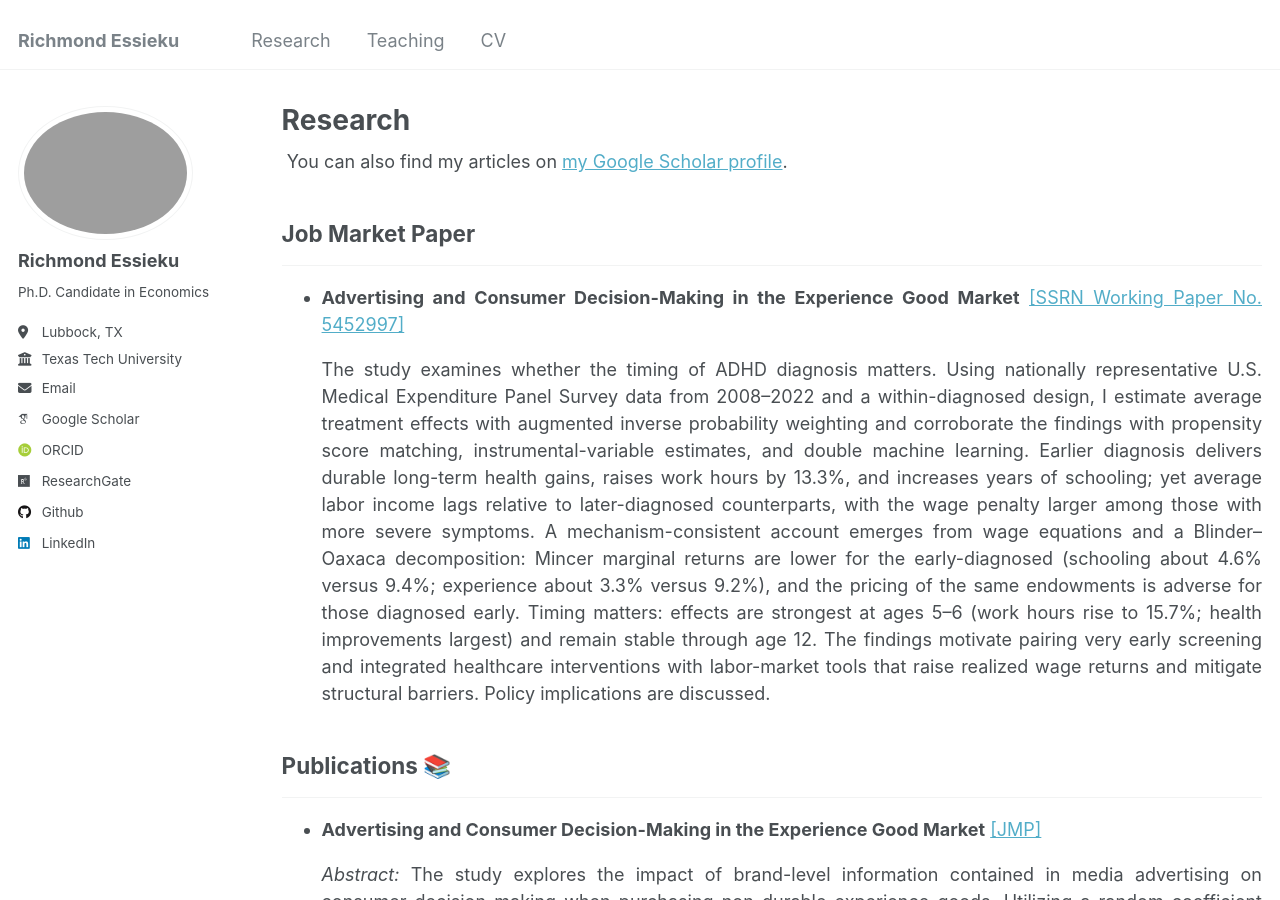
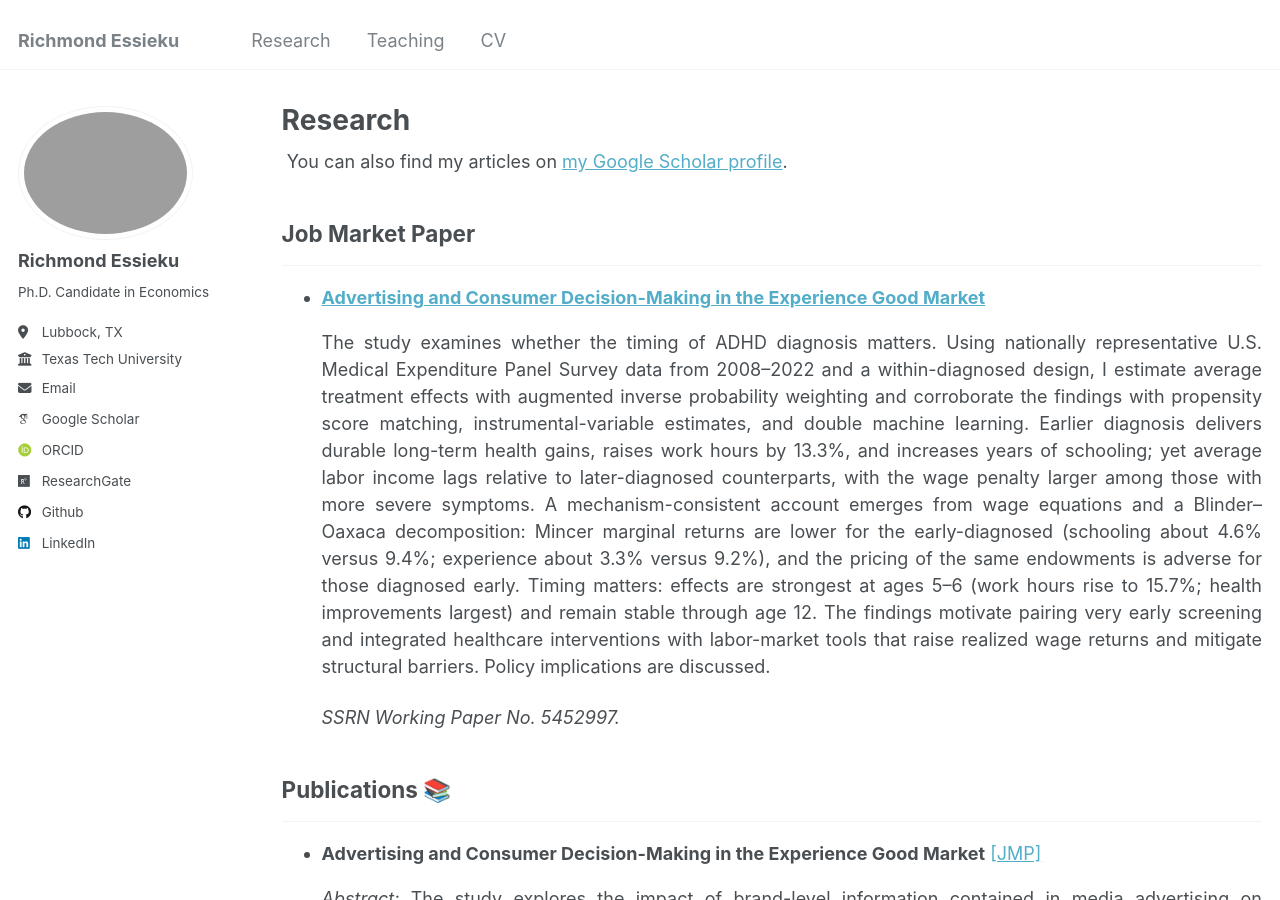
Before and after one commit to essieku/essieku.github.io, a Jekyll site: the page built from _pages/publications.html, in a window 1280 px wide and 900 px high. Built offline with Jekyll 4.4.1, drawn with Linux system fonts in a browser that asks for light colours; some web fonts are replaced.

Commit message:
Update publications.html

```diff
--- a/_pages/publications.html
+++ b/_pages/publications.html
@@ -20,14 +20,19 @@ author_profile: true
   <hr>
   <ul>
     <li>
-      <strong>Advertising and Consumer Decision-Making in the Experience Good Market</strong>
-      <a href="https://papers.ssrn.com/sol3/papers.cfm?abstract_id=5099995" target="_blank" rel="noopener noreferrer">[SSRN Working Paper No. 5452997]</a>
+      <strong>
+        <a href="https://papers.ssrn.com/sol3/papers.cfm?abstract_id=5099995" target="_blank" rel="noopener noreferrer">
+          Advertising and Consumer Decision-Making in the Experience Good Market
+        </a>
+      </strong>
       <p>
         The study examines whether the timing of ADHD diagnosis matters. Using nationally representative U.S. Medical Expenditure Panel Survey data from 2008–2022 and a within-diagnosed design, I estimate average treatment effects with augmented inverse probability weighting and corroborate the findings with propensity score matching, instrumental-variable estimates, and double machine learning. Earlier diagnosis delivers durable long-term health gains, raises work hours by 13.3%, and increases years of schooling; yet average labor income lags relative to later-diagnosed counterparts, with the wage penalty larger among those with more severe symptoms. A mechanism-consistent account emerges from wage equations and a Blinder–Oaxaca decomposition: Mincer marginal returns are lower for the early-diagnosed (schooling about 4.6% versus 9.4%; experience about 3.3% versus 9.2%), and the pricing of the same endowments is adverse for those diagnosed early. Timing matters: effects are strongest at ages 5–6 (work hours rise to 15.7%; health improvements largest) and remain stable through age 12. The findings motivate pairing very early screening and integrated healthcare interventions with labor-market tools that raise realized wage returns and mitigate structural barriers. Policy implications are discussed.
       </p>
+      <p><em>SSRN Working Paper No. 5452997.</em></p>
     </li>
   </ul>
 </div>
+
 
 <!-- Publications -->
 <div style="text-align: justify;">
```
